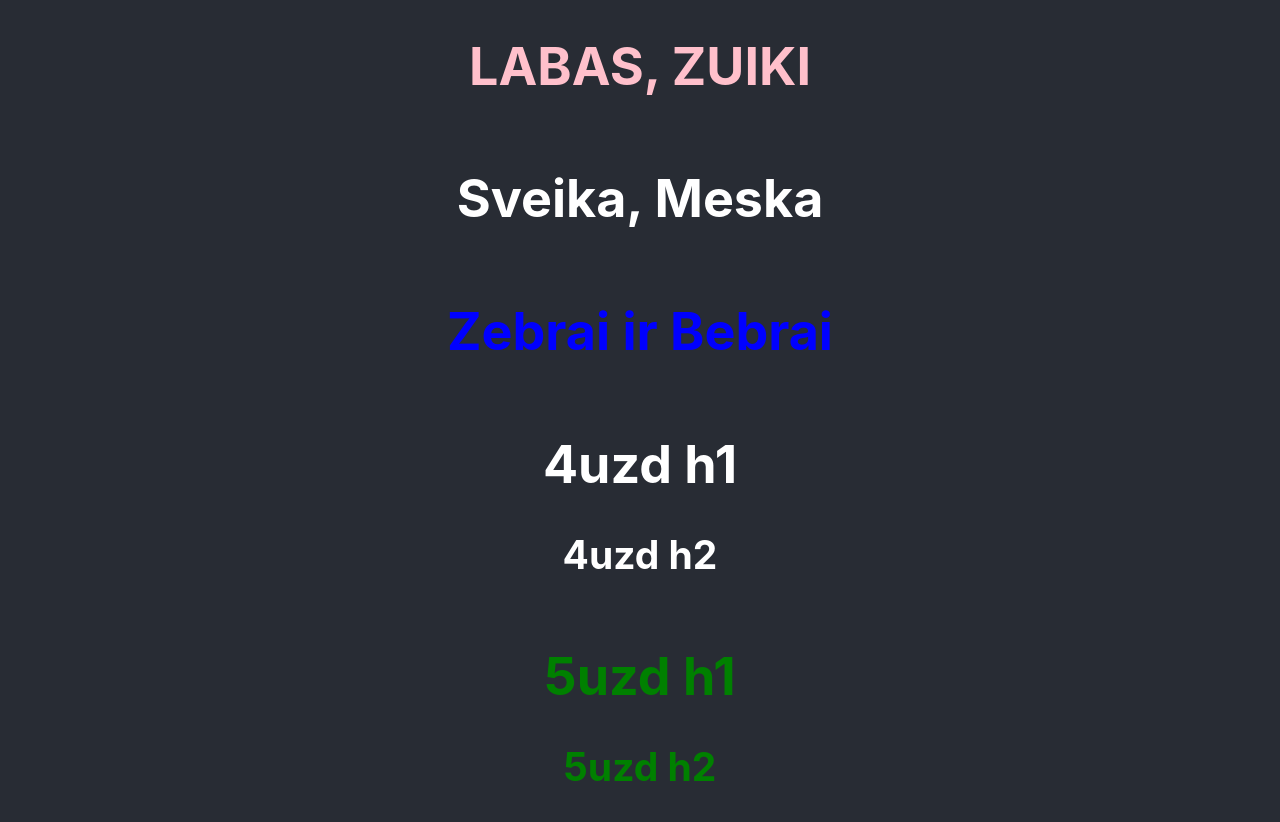
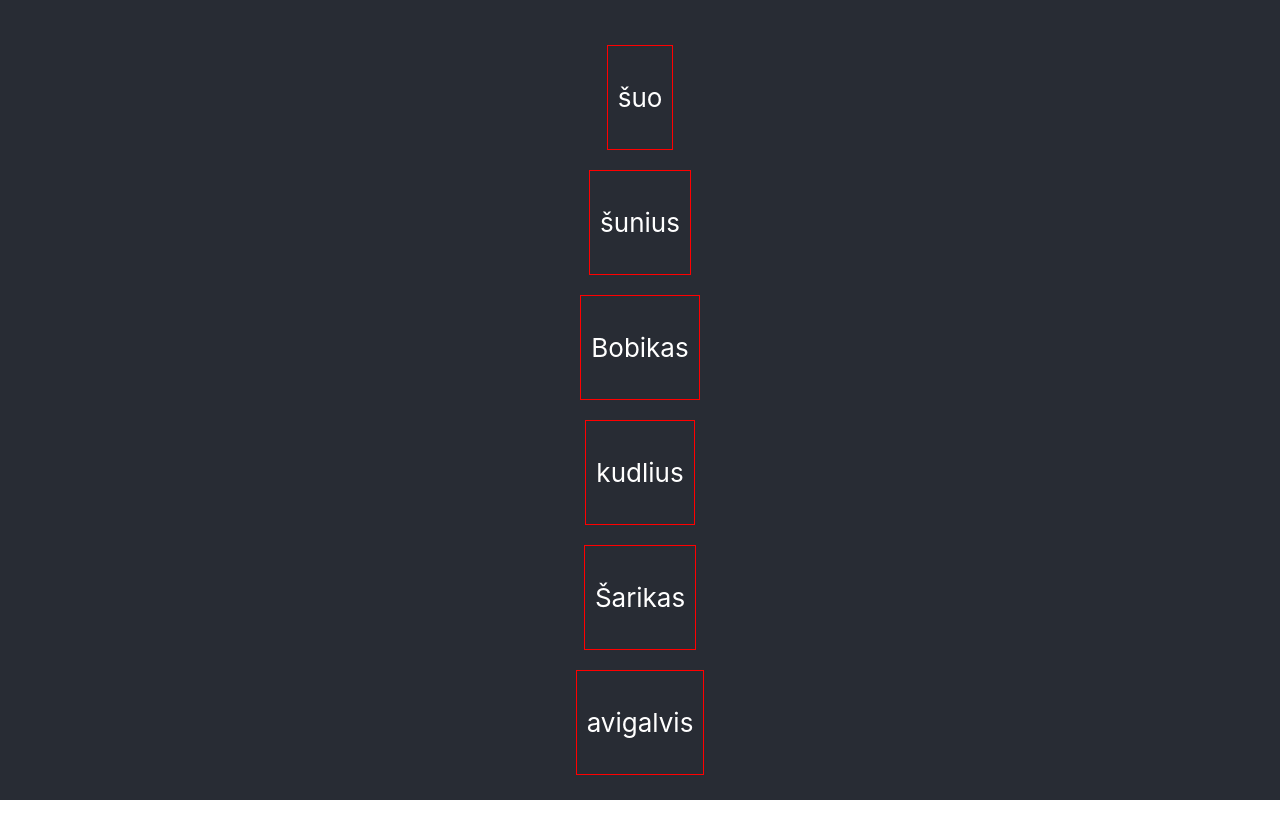
Before and after one commit to QuincyJ1/react-base, a React (Create React App) app: page / in a window 1280 px wide. After the commit the page ends 800 px from the top, so only its background shows below. Built offline with nearby package versions, Linux system fonts and the light colour scheme.

Commit message:
react list update

```diff
--- /dev/null
+++ b/src/App.jsx
@@ -0,0 +1,21 @@
+import logo from './logo.svg';
+import './App.css';
+import DogSquare from './Components/React-base-list/1uzdList';
+
+
+const dogs = ['šuo', 'šunius', 'Bobikas', 'kudlius', 'Šarikas', 'avigalvis'];
+
+
+function App() {
+  return (
+    <div className="App">
+      <header className="App-header">
+       {
+        dogs.map((dog, index) => <DogSquare key={index}  dog={dog}/>)
+       }
+      </header>
+    </div>
+  );
+}
+
+export default App;
--- a/src/Components/3uzd.jsx
+++ b/src/Components/React base/3uzd.jsx
@@ -1,6 +1,7 @@
 function ZebraiBebrai ({ number }) {
 
     if (number === '1') {
+
     return (<div>
     <h1 style={{color: 'blue'}}>Zebrai ir Bebrai</h1>
     </div>
--- /dev/null
+++ b/src/Components/React-base-list/1uzdList.jsx
@@ -0,0 +1,14 @@
+
+
+function DogSquare ({dog}) {
+    return (
+    <div style={{
+        border: '1px solid red',
+        padding: '10px 10px',
+        marginTop: '20px',
+    }}>
+        <p>{dog}</p>
+    </div>)
+}
+
+export default DogSquare;
```
Also changed, not shown: src/react-base.jsx (renamed from src/App.js, +5 -5 lines), src/Components/React base/1uzd.jsx (renamed from src/Components/1uzd.jsx), src/Components/React base/2uzd.jsx (renamed from src/Components/2uzd.jsx), src/Components/React base/4uzd.jsx (renamed from src/Components/4uzd.jsx), src/Components/React base/5uzd.jsx (renamed from src/Components/5uzd.jsx).
